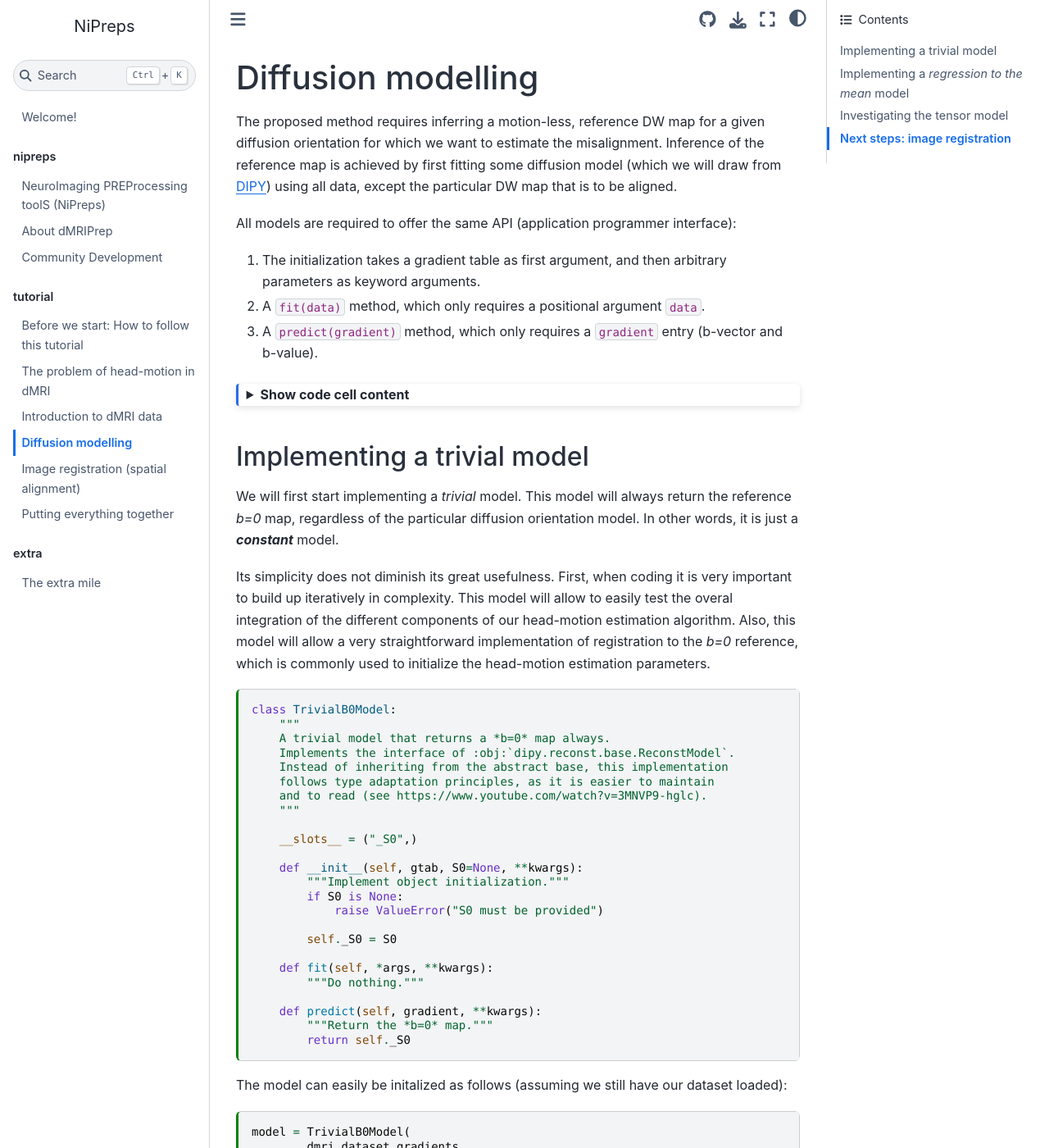
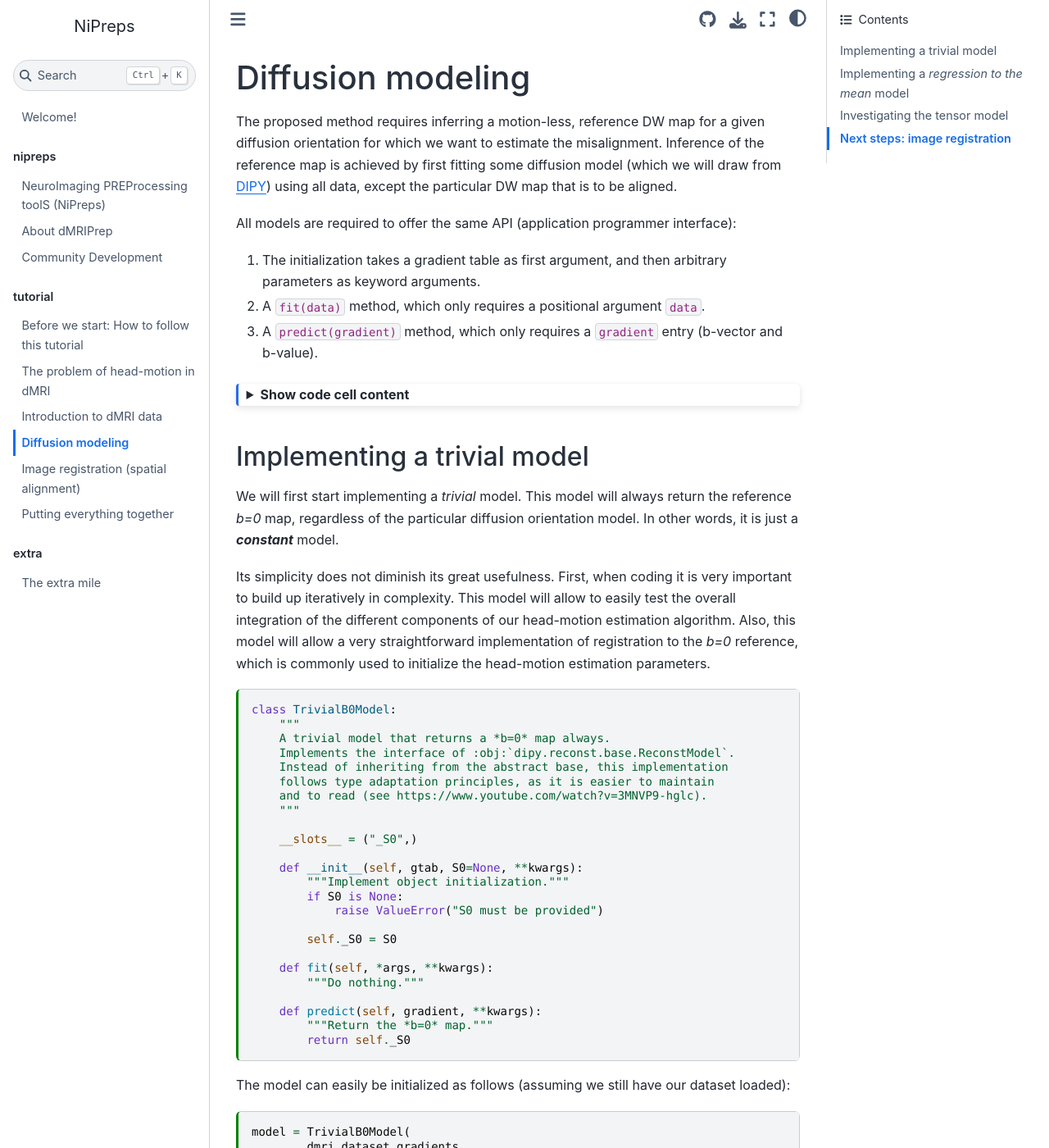
Before and after one commit to nipreps/nipreps-book, a Jupyter Book: the page built from docs/head-motion/models.md, in a window 1280 px wide and 1400 px high. Shown: the whole window at 82% size. Built offline with Jupyter Book 1.0.4 settings and Sphinx 7.4.7 and the Sphinx Book theme 1.1.4, drawn with Linux system fonts in a browser that asks for light colours; some of the changed text lies outside the part shown.

Commit message:
fix: typos and remove superfluous cell

````diff
--- a/docs/head-motion/models.md
+++ b/docs/head-motion/models.md
@@ -10,7 +10,7 @@
   name: python3
 ---
 
-# Diffusion modelling
+# Diffusion modeling
 
 The proposed method requires inferring a motion-less, reference DW map for a given diffusion orientation for which we want to estimate the misalignment.
 Inference of the reference map is achieved by first fitting some diffusion model (which we will draw from [DIPY](https://dipy.org)) using all data, except the particular DW map that is to be aligned.
@@ -37,7 +37,7 @@
 
 Its simplicity does not diminish its great usefulness.
 First, when coding it is very important to build up iteratively in complexity.
-This model will allow to easily test the overal integration of the different components of our head-motion estimation algorithm.
+This model will allow to easily test the overall integration of the different components of our head-motion estimation algorithm.
 Also, this model will allow a very straightforward implementation of registration to the *b=0* reference, which is commonly used to initialize the head-motion estimation parameters.
 
 ```{code-cell} python
@@ -69,7 +69,7 @@
 
 
 
-The model can easily be initalized as follows (assuming we still have our dataset loaded):
+The model can easily be initialized as follows (assuming we still have our dataset loaded):
 ```{code-cell} python
 model = TrivialB0Model(
 	dmri_dataset.gradients,
@@ -180,10 +180,6 @@
 dmri_dataset = DWI.from_filename(datapath)
 datapath.unlink()
 data_train, data_test = dmri_dataset.logo_split(88, with_b0=True)
-```
-
-```{code-cell} python
-dmri_dataset.plot_mosaic()
 ```
 
 ### The model factory
````
Also changed, not shown: other parts of docs/head-motion/models.md (+2 -2 lines).
